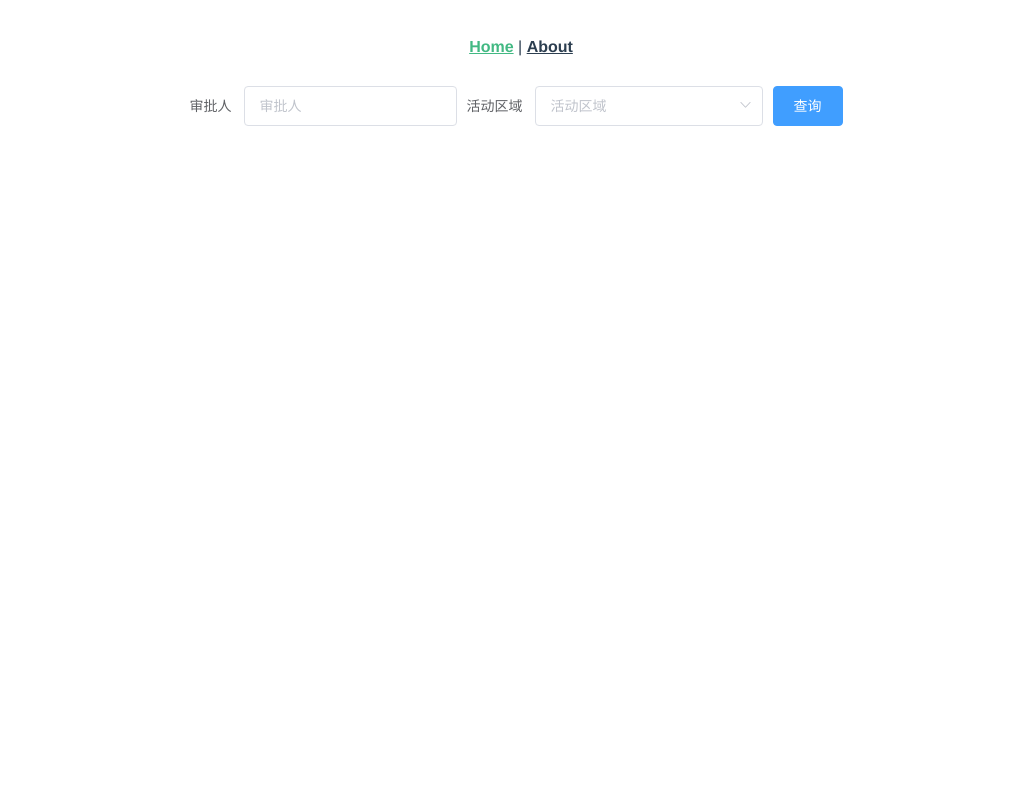
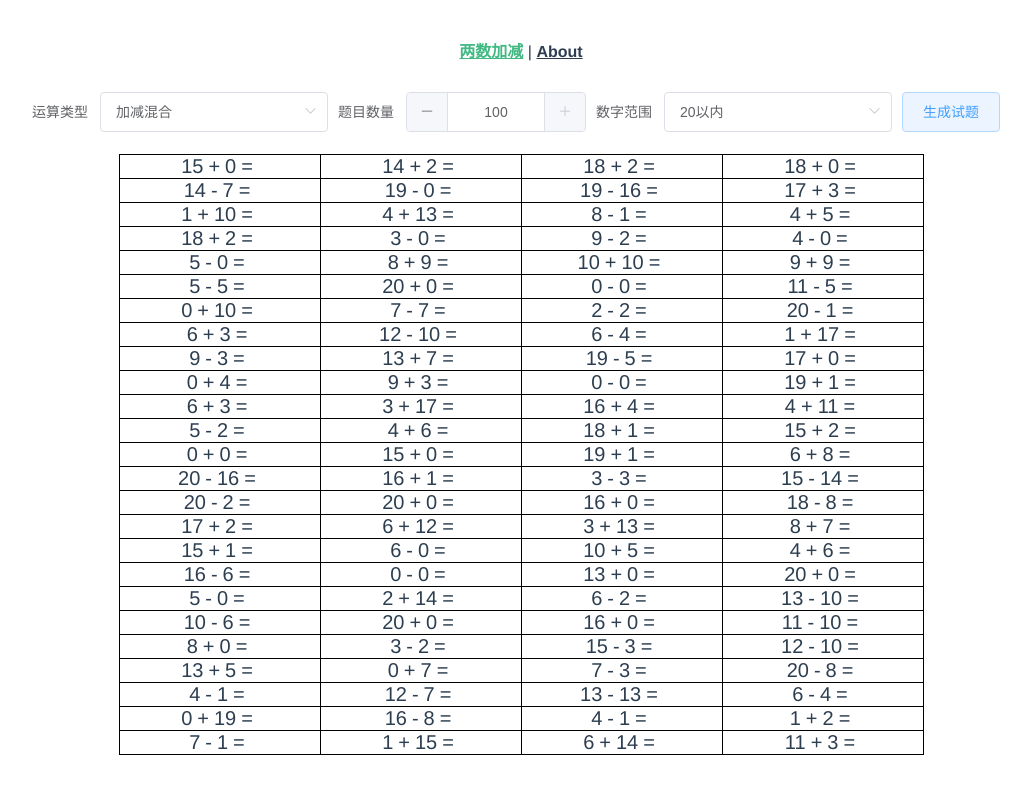
Before and after one commit to git9527/children-helper, a Vue app: page / in a window 1280 px wide. Shown: the top 794 px of the page, without its empty margins (119-1150 px from the left). Built offline with nearby package versions, Linux system fonts and the light colour scheme.

Commit message:
two numbers

```diff
--- a/src/App.vue
+++ b/src/App.vue
@@ -1,7 +1,7 @@
 <template>
   <div id="app">
     <div id="nav">
-      <router-link to="/">Home</router-link> |
+      <router-link to="/">两数加减</router-link> |
       <router-link to="/about">About</router-link>
     </div>
     <router-view/>
--- a/src/router/index.js
+++ b/src/router/index.js
@@ -7,7 +7,7 @@ const routes = [
   {
     path: '/',
     name: 'home',
-    component: () => import(/* webpackChunkName: "about" */ '../views/maths/index.vue')
+    component: () => import(/* webpackChunkName: "about" */ '../views/maths/two-numbers.vue')
   },
   {
     path: '/about',
--- a/src/views/maths/index.vue
+++ /dev/null
@@ -1,39 +0,0 @@
-<template>
-  <div class="app-container">
-    <el-form :inline="true" :model="formInline" class="demo-form-inline">
-      <el-form-item label="审批人">
-        <el-input v-model="formInline.user" placeholder="审批人"></el-input>
-      </el-form-item>
-      <el-form-item label="活动区域">
-        <el-select v-model="formInline.region" placeholder="活动区域">
-          <el-option label="区域一" value="shanghai"></el-option>
-          <el-option label="区域二" value="beijing"></el-option>
-        </el-select>
-      </el-form-item>
-      <el-form-item>
-        <el-button type="primary" @click="onSubmit">查询</el-button>
-      </el-form-item>
-    </el-form>
-  </div>
-</template>
-
-<script>
-  export default {
-    data() {
-      return {
-        formInline: {
-          user: '',
-          region: ''
-        }
-      }
-    },
-    methods: {
-      onSubmit() {
-      }
-    }
-  }
-</script>
-
-<style lang="scss" type="text/scss" scoped>
-
-</style>
--- /dev/null
+++ b/src/views/maths/single-item.vue
@@ -0,0 +1,44 @@
+<template>
+  <div>
+    <span v-for="(number, index) of formula.numbers" :key="index">
+      <span class="number">{{number}}</span>
+      <span class="operation">{{getOperation(index)}}</span>
+    </span>
+    <div class="result"></div>
+  </div>
+</template>
+
+<script>
+  export default {
+    props: {
+      formula: {
+        type: Object,
+        required: true
+      }
+    },
+    mounted () {
+    },
+    methods: {
+      getOperation (index) {
+        const text = this.formula.operations[index]
+        if (text === 'plus') {
+          return '+'
+        } else if (text === 'minus') {
+          return '-'
+        } else {
+          return '='
+        }
+      }
+    }
+  }
+</script>
+
+<style scoped>
+  .number {
+    font-size: 20px;
+  }
+  .operation {
+    font-size: 20px;
+    padding: 5px;
+  }
+</style>
--- /dev/null
+++ b/src/views/maths/two-numbers.vue
@@ -0,0 +1,108 @@
+<template>
+  <div class="app-container">
+    <el-form :inline="true" :model="formInline" class="demo-form-inline">
+      <el-form-item label="运算类型">
+        <el-select v-model="formInline.calType">
+          <el-option label="加法" value="plus"></el-option>
+          <el-option label="减法" value="minus"></el-option>
+          <el-option label="加减混合" value="mix"></el-option>
+        </el-select>
+      </el-form-item>
+      <el-form-item label="题目数量">
+        <el-input-number v-model="formInline.calCount" :min="12" :step="4" :max="100" step-strictly></el-input-number>
+      </el-form-item>
+      <el-form-item label="数字范围">
+        <el-select v-model="formInline.calMax">
+          <el-option label="20以内" value="20"></el-option>
+          <el-option label="30以内" value="30"></el-option>
+          <el-option label="50以内" value="50"></el-option>
+        </el-select>
+      </el-form-item>
+      <el-form-item>
+        <el-button type="primary" plain @click="generateItems">生成试题</el-button>
+      </el-form-item>
+    </el-form>
+
+    <ul class="items-table" id="items-table">
+      <li class="single-item" v-for="(item, index) of items" :key="index">
+        <single :formula="item"></single>
+      </li>
+    </ul>
+  </div>
+</template>
+
+<script>
+  import Single from './single-item'
+
+  export default {
+    components: {
+      Single
+    },
+    data() {
+      return {
+        formInline: {
+          calType: 'mix',
+          calCount: 100,
+          calMax: '20'
+        },
+        items: []
+      }
+    },
+    mounted () {
+      this.generateItems()
+    },
+    methods: {
+      generateItems () {
+        this.items = []
+        let operation = 'plus'
+        if (this.formInline.calType === 'minus') {
+          operation = 'minus'
+        }
+        for (let i = 0; i < this.formInline.calCount; i++) {
+          if (this.formInline.calType === 'mix') {
+            operation = Math.round(Math.random()*10) >=5 ? 'plus': 'minus'
+          }
+          this.items.push(this.getSingle(operation))
+        }
+      },
+      getSingle (operation) {
+        const max =  parseInt(this.formInline.calMax)
+        const a = this.randomNumber(0, max)
+        let b = 0
+        if (operation === 'plus') {
+           b = this.randomNumber(0, max-a)
+        } else {
+           b = this.randomNumber(0, a)
+        }
+        return {
+          numbers: [a, b],
+          operations: [operation]
+        }
+      },
+      randomNumber (a, b) {
+        const maxNum = a > b ? a : b
+        const minNum = a > b ? b : a
+        return parseInt(Math.random()*(maxNum-minNum+1)+minNum,10)
+      }
+    }
+  }
+</script>
+
+<style scoped>
+  .items-table {
+    margin: 0 auto;
+    border-left: 1px solid black;
+    border-top: 1px solid black;
+    list-style-type: none;
+    width: 804px;
+    overflow: hidden;
+    padding: 0;
+  }
+  .single-item {
+    border-right: 1px solid black;
+    border-bottom: 1px solid black;
+    list-style-type: none;
+    width: 200px;
+    float: left;
+  }
+</style>
```
